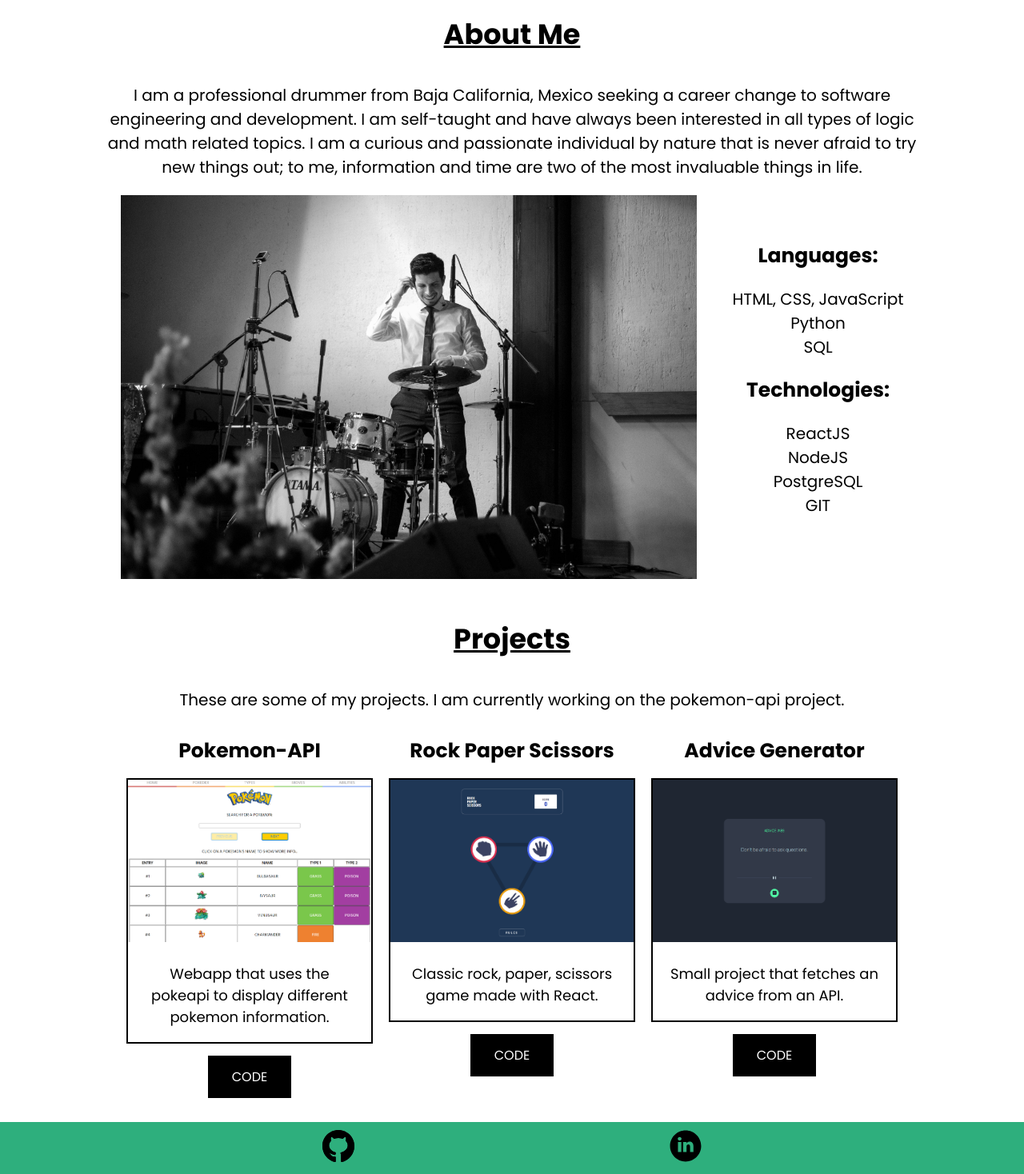
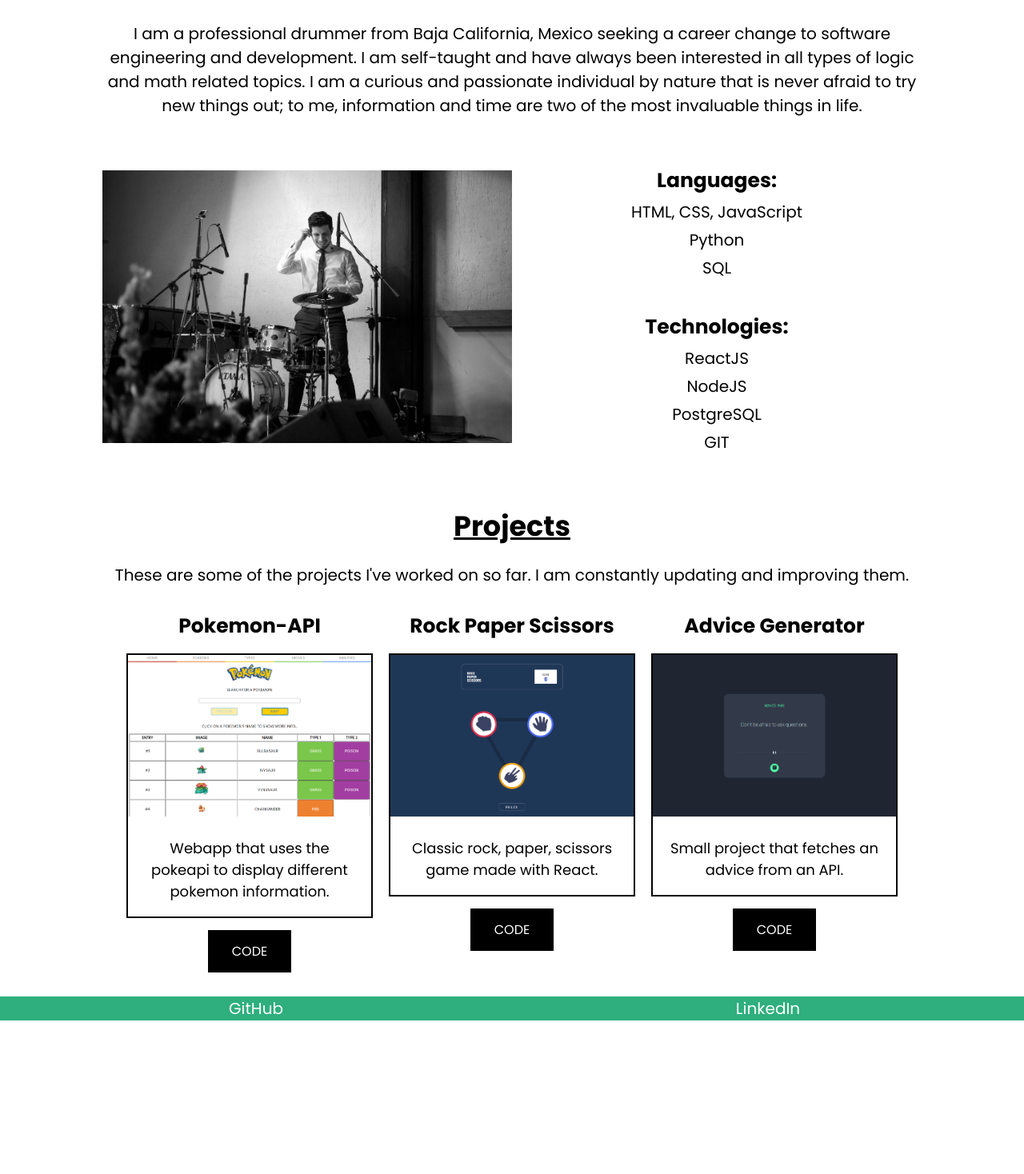
Before and after one commit to jlbmontejano/personal-portfolio, a React (Create React App) app: page / in a window 1280 px wide. Shown: the part 302-1770 px from the top of the page at 80% size. After the commit the page ends 1578 px from the top, so only its background shows below. Built offline with nearby package versions, Linux system fonts and the light colour scheme.

Commit message:
improved css

```diff
--- a/src/App.css
+++ b/src/App.css
@@ -1,27 +1,5 @@
 .App {
-  display: flex;
-  flex-direction: column;
-  text-align: center;
-}
-
-.navigation {
-  position: sticky;
-  top: 0;
-  z-index: 1;
-  color: var(--clr-light);
-}
-
-.navigation,
-.footer {
-  display: flex;
-  justify-content: space-evenly;
-  background-color: var(--clr-accent);
-}
-
-.navigation span:hover {
-  cursor: pointer;
-  color: var(--clr-dark);
-  text-decoration: underline;
+  display: grid;
 }
 
 .main-body {
@@ -34,47 +12,17 @@ img {
   max-width: 720px;
 }
 
-ul {
-  padding: 0;
-}
-
-li {
-  list-style: none;
-}
-
 a {
   text-decoration: none;
   color: var(--clr-light);
 }
 
-.footer {
-  padding: .5em;
-  height: 3.25em;
-}
-
-.logo {
-  width: 35px;
-}
-
-.logo:hover {
+button:hover {
   cursor: pointer;
-  transform: scale(1.05);
 }
 
 @media (min-width: 700px) {
   .main-body {
     width: 80%;
   }
-
-  .logo {
-    width: 40px;
-  }
 }
-
-@media (min-width: 1200px) {
-  .image {
-    display: flex;
-    justify-content: space-around;
-    align-items: center;
-  }
-}
--- a/src/App.js
+++ b/src/App.js
@@ -1,4 +1,3 @@
-import Home from "./Components/Home";
 import Navigation from "./Components/Navigation";
 import AboutMe from "./Components/AboutMe";
 import ProjectSection from "./Components/ProjectSection";
@@ -9,7 +8,9 @@ const App = () => {
   return (
     <div className="App" id="home">
       <Navigation />
-      <Home />
+      <h1>Jorge Buenrostro</h1>
+      <h2>Frontend Developer</h2>
+      <hr id="about-me" />
       <div className="main-body">
         <AboutMe />
         <ProjectSection />
--- /dev/null
+++ b/src/Components/AboutMe.css
@@ -0,0 +1,22 @@
+.image-technologies {
+    display: grid;
+    grid-template-rows: 1fr 1fr;
+    align-items: center;
+}
+
+.languages-list,
+.technologies-list {
+    margin: 2em 0;
+}
+
+.languages-list p,
+.technologies-list p {
+    margin: .25em 0;
+}
+
+@media (min-width: 1200px) {
+    .image-technologies {
+        grid-template-rows: none;
+        grid-template-columns: 1fr 1fr;
+    }
+}
--- a/src/Components/AboutMe.js
+++ b/src/Components/AboutMe.js
@@ -1,4 +1,5 @@
 import React from "react";
+import "./AboutMe.css";
 
 const AboutMe = () => {
   return (
@@ -12,26 +13,30 @@ const AboutMe = () => {
         afraid to try new things out; to me, information and time are two of the
         most invaluable things in life.
       </p>
-      <div className="image">
+      <div className="image-technologies">
+        <div>
           <img
             src={`${process.env.PUBLIC_URL}/images/my-photo.jpg`}
             alt="myself"
           />
+        </div>
         <div>
+
+          <div className="technologies-list">
             <h4>Languages: </h4>
-          <ul>
-            <li>HTML, CSS, JavaScript</li>
-            <li>Python</li>
-            <li>SQL</li>
-          </ul>
+            <p>HTML, CSS, JavaScript</p>
+            <p>Python</p>
+            <p>SQL</p>
+          </div>
 
+          <div className="technologies-list">
             <h4>Technologies: </h4>
-          <ul>
-            <li>ReactJS</li>
-            <li>NodeJS</li>
-            <li>PostgreSQL</li>
-            <li>GIT</li>
-          </ul>
+            <p>ReactJS</p>
+            <p>NodeJS</p>
+            <p>PostgreSQL</p>
+            <p>GIT</p>
+          </div>
+
         </div>
       </div>
       <hr id="projects" style={{ visibility: "hidden" }} />
--- a/src/Components/Footer.js
+++ b/src/Components/Footer.js
@@ -1,4 +1,5 @@
 import React from "react";
+import "./Navigation-Footer.css";
 
 const Footer = () => {
   return (
@@ -8,22 +9,14 @@ const Footer = () => {
         target="_blank"
         rel="noreferrer"
       >
-        <img
-          src={process.env.PUBLIC_URL + "/images/github.svg"}
-          alt="github-logo"
-          className="logo"
-        />
+        <span>GitHub</span>
       </a>
       <a
         href="https://www.linkedin.com/in/jlbmontejano/"
         target="_blank"
         rel="noreferrer"
       >
-               <img
-          src={process.env.PUBLIC_URL + "/images/linkedin.svg"}
-          alt="github-logo"
-          className="logo"
-        />
+        <span>LinkedIn</span>
       </a>
     </div>
   );
--- a/src/Components/Home.js
+++ /dev/null
@@ -1,13 +0,0 @@
-import React from "react";
-
-const Home = () => {
-  return (
-    <div>
-      <h1>Jorge Buenrostro</h1>
-      <h2>Frontend Developer</h2>
-      <hr id="about-me" />
-    </div>
-  );
-};
-
-export default Home;
--- a/src/Components/IndividualProject.css
+++ b/src/Components/IndividualProject.css
@@ -26,7 +26,7 @@
     color: var(--clr-light);
 }
 
-button {
+.code-button {
     font-family: inherit;
     font-size: .8em;
     color: var(--clr-light);
@@ -35,8 +35,12 @@ button {
     border: 2px solid var(--clr-dark);
 }
 
-button:hover {
+.code-button:hover {
     cursor: pointer;
     color: var(--clr-dark);
     background-color: var(--clr-light);
 }
+
+.code-button:active {
+    transform: scale(.9);
+}
--- a/src/Components/IndividualProject.js
+++ b/src/Components/IndividualProject.js
@@ -12,7 +12,7 @@ const IndividualProject = ({ title, image, description, link, code }) => {
         </a>
       </div>
       <a href={code} target="_blank" rel="noreferrer">
-        <button>CODE</button>{" "}
+        <button className="code-button">CODE</button>{" "}
       </a>
     </div>
   );
--- /dev/null
+++ b/src/Components/Navigation-Footer.css
@@ -0,0 +1,32 @@
+.navigation,
+.footer {
+    display: grid;
+    align-items: center;
+    background-color: var(--clr-accent);
+}
+
+.navigation {
+    position: sticky;
+    top: 0;
+    z-index: 1;
+    color: var(--clr-light);
+    grid-template-columns: 1fr 1fr 1fr 1fr;
+}
+
+.footer {
+    grid-template-columns: 1fr 1fr;
+}
+
+.navigation span:hover,
+.footer span:hover {
+    cursor: pointer;
+    color: var(--clr-dark);
+    text-decoration: underline;
+}
+
+
+@media (min-width: 700px) {
+    .logo {
+        width: 40px;
+    }
+}
--- a/src/Components/Navigation.js
+++ b/src/Components/Navigation.js
@@ -1,4 +1,5 @@
 import React from "react";
+import "./Navigation-Footer.css";
 
 const Navigation = () => {
   return (
--- a/src/Components/ProjectSection.js
+++ b/src/Components/ProjectSection.js
@@ -33,8 +33,7 @@ const ProjectSection = () => {
     <div>
       <h3>Projects</h3>
       <p>
-        These are some of my projects. I am currently working on the pokemon-api
-        project.
+        These are some of the projects I've worked on so far. I am constantly updating and improving them.
       </p>
       <div className="project-section">
         {imageSource.map(image => (
--- a/src/index.css
+++ b/src/index.css
@@ -2,6 +2,12 @@
 *::before,
 *::after {
   box-sizing: border-box;
+}
+
+:root {
+  --clr-dark: #000000;
+  --clr-light: #FFFFFF;
+  --clr-accent: #2EAF7D;
 }
 
 html,
@@ -11,29 +17,19 @@ body {
 }
 
 body {
+  text-align: center;
   font-family: 'Poppins', sans-serif;
   font-size: 15px;
   color: var(--clr-dark);
   background-color: var(--clr-light);
 }
 
-:root {
-  --clr-dark: #000000;
-  --clr-light: #FFFFFF;
-  --clr-accent: #2EAF7D;
-
-  --typewriterSpeed: 4.5s;
-}
-
 h1 {
-  display: inline;
   font-size: 2.25em;
-  position: relative;
 }
 
 h2 {
   font-size: 1.55em;
-  margin-top: 0;
 }
 
 h3 {
@@ -42,8 +38,7 @@ h3 {
 }
 
 h4 {
-  font-size: 1.15em;
-  margin: 0;
+  font-size: 1.1em;
 }
 
 hr {
@@ -52,6 +47,13 @@ hr {
   border: none;
   height: 3px;
   width: 80%;
+}
+
+h1,
+h2,
+h3,
+h4 {
+  margin: 0;
 }
 
 @media (min-width: 700px) {
```
Also changed, not shown: public/images/github.svg (deleted), public/images/linkedin.svg (deleted). Lines whose indentation alone changed are shown as unchanged.
